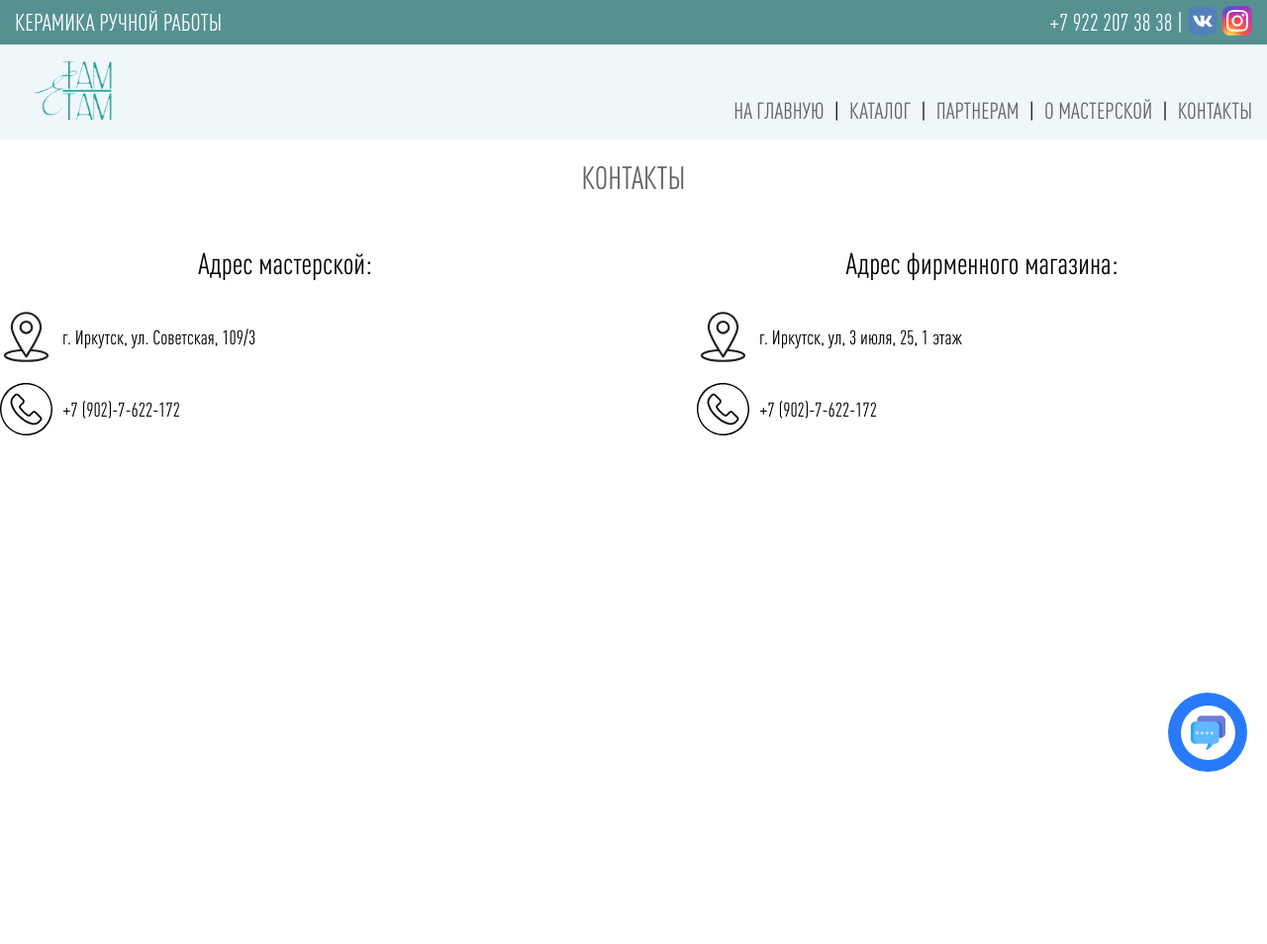
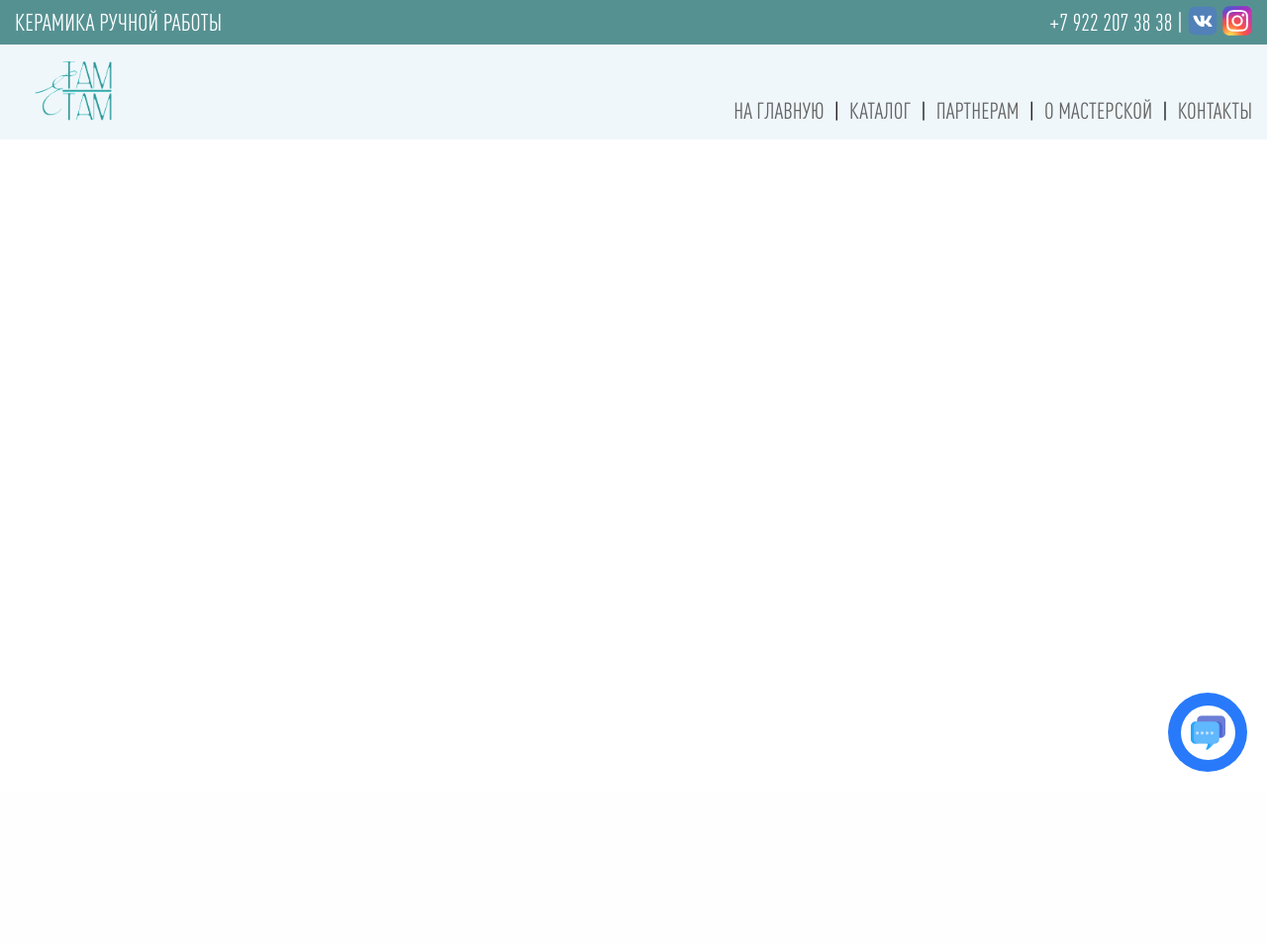
Before and after one commit to retxrika/Ceramic-Project, a Django app: page /contact/ in a window 1280 px wide. Shown: the whole page at 99% size. After the commit the page ends 780 px from the top, so only its background shows below. Run offline with Django 3.2, Linux system fonts and the light colour scheme; some web fonts are replaced.

Commit message:
Очищена страница Контакты и О Мастерской от старой верстки

```diff
--- a/main/templates/main/about.html
+++ b/main/templates/main/about.html
@@ -1,6 +1,8 @@
 {% extends 'main/base.html' %}
 
 {% block content %}
+    <div class="container-fluid-about">
+
         <h2 class="title-of-page">О мастерской</h2>
 
         {% for about in abouts %}
@@ -13,5 +15,6 @@
                 </div>
             </div>
         {% endfor %}
+
     </div>
 {% endblock %}
--- a/main/templates/main/contact.html
+++ b/main/templates/main/contact.html
@@ -1,32 +1,7 @@
 {% extends 'main/base.html' %}
 {% load static %}
 {% block content %}
-    <h1 class="title-of-page">Контакты</h1>
-    <div class="contact-block">
-        <div class="child-contact">
-            <h2 class="adres-title">Адрес мастерской:</h2>
-            <div class="info-block-contact">
-                <img src="{% static 'images/geo.svg' %}" alt="местоположение" width="53" height="53">
-                <p class="info-block-text">г. Иркутск, ул. Советская, 109/3</p>
-            </div>
-            <div class="info-block-contact">
-                <img src="{% static 'images/phone.svg' %}" alt="" width="53" height="53">
-                <p class="info-block-text">+7 (902)-7-622-172</p>
-            </div>
-            <iframe src="https://yandex.ru/map-widget/v1/-/CCUmENDG~B" frameborder="0" style="position:relative;"></iframe>
-        </div>
+    <div class="container-fluid-contact">
 
-        <div class="child-contact">
-            <h2 class="adres-title">Адрес фирменного магазина:</h2>
-            <div class="info-block-contact">
-                <img src="{% static 'images/geo.svg' %}" alt="местоположение" width="53" height="53">
-                <p class="info-block-text">г. Иркутск, ул, 3 июля, 25, 1 этаж</p>
-            </div>
-            <div class="info-block-contact">
-                <img src="{% static 'images/phone.svg' %}" alt="" width="53" height="53">
-                <p class="info-block-text">+7 (902)-7-622-172</p>
-            </div>
-            <iframe src="https://yandex.ru/map-widget/v1/-/CCUmENDG~B" frameborder="0" style="position:relative;"></iframe>
-        </div>
     </div>
 {% endblock %}
--- a/static/css/style.css
+++ b/static/css/style.css
@@ -31,7 +31,7 @@
 
 /* base.html */
 
-/* Основной контейнер */
+/* Основные контейнеры */
 
 .container-fluid {
     width: 950px;
@@ -44,6 +44,18 @@
 }
 
 .container-fluid-cart {
+    max-width: 1250px;
+    width: 100%;
+    margin: 0 auto;
+}
+
+.container-fluid-about {
+    max-width: 1250px;
+    width: 100%;
+    margin: 0 auto;
+}
+
+.container-fluid-contact {
     max-width: 1250px;
     width: 100%;
     margin: 0 auto;
@@ -669,100 +681,9 @@
 }
 
 
-/* Модальное окно */
-
 /* Страница контактов */
 
-.contact-block {
-    padding-top: 30px;
-    display: flex;
-    justify-content: space-between;
-    flex-wrap: wrap;
-}
 
-.child-contact {
-    width: 45%;
-}
-
-.adres-title {
-    text-align: center;
-    font-family: 'DINPro-CondensedMedium';
-    font-weight: 500;
-    padding-bottom: 10px;
-    font-size: 30px;
-
-}
-
-.info-block-contact {
-    display: flex;
-    align-items: center;
-    flex-wrap: wrap;
-    padding-top: 20px;
-}
-
-.info-block-text {
-    font-family: 'DINPro-CondensedMedium';
-    font-weight: 500;
-    font-size: 20px;
-    padding-left: 10px;
-}
-
-iframe {
-    margin-top: 110px;
-    width: 100%;
-    height: 400px;
-}
-
-.parter-item-block {
-    display: flex;
-    flex-direction: column;
-    padding-bottom: 40px;
-}
-
-.partner-text {
-    font-family: 'DINPro-CondensedMedium';
-    font-weight: 500;
-    font-size: 20px;
-    padding-bottom: 5px;
-}
-
-.parter-item-block a {
-    font-family: 'DINPro-CondensedMedium';
-    font-weight: 500;
-    font-size: 18px;
-}
-
-.parter-item-block img {
-    padding-bottom: 5px;
-}
-
-.about-block {
-    padding-top: 30px;
-    padding-bottom: 30px;
-    display: flex;
-    justify-content: space-between;
-}
-
-.photo-about {
-    width: 46%;
-}
-
-.about-text {
-    width: 46%;
-}
-
-.about-text p {
-    white-space: pre-wrap;
-    font-family: 'DINPro-CondensedMedium';
-    font-weight: 500;
-    font-size: 21px;
-    color: #666666;
-}
-
-.photo-about img {
-    width: 100%;
-    height: auto;
-}
 
 /* Страница корзины */
 
```
Also changed, not shown: cart/templates/cart/cart_order.html (+51 -1 lines), db.sqlite3. Lines whose indentation alone changed are shown as unchanged.
